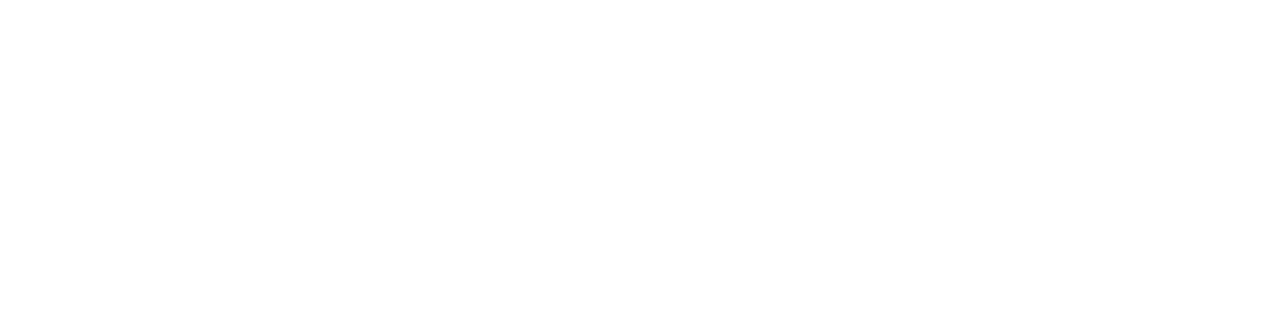
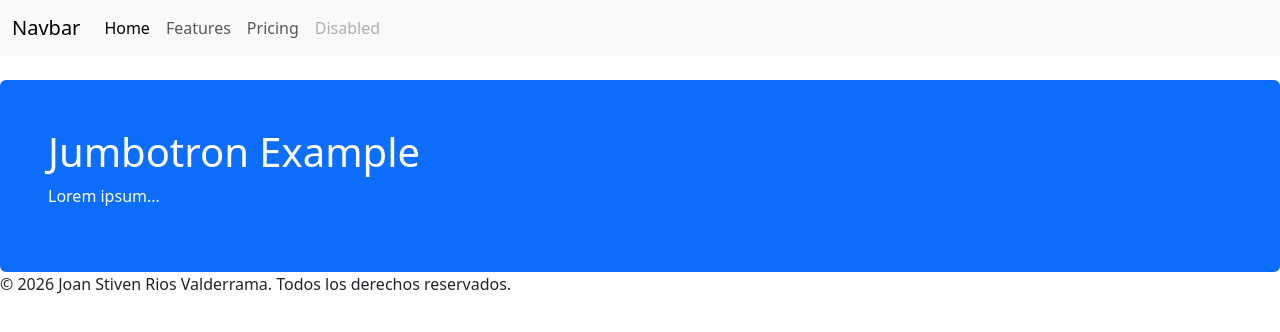
Before and after one commit to joanstvn/taller_3, a plain HTML site: page index.html in a window 1280 px wide. Drawn offline with nearby package versions, Linux system fonts and the light colour scheme.

Commit message:
feat: add Bootstrap navbar, jumbotron and footer

```diff
--- a/index.html
+++ b/index.html
@@ -30,6 +30,44 @@
 </head>
 
 <body>
+  <header>
+    <nav class="navbar navbar-expand-lg bg-body-tertiary">
+      <div class="container-fluid">
+        <a class="navbar-brand" href="#">Navbar</a>
+        <button class="navbar-toggler" type="button" data-bs-toggle="collapse" data-bs-target="#navbarNav"
+          aria-controls="navbarNav" aria-expanded="false" aria-label="Toggle navigation">
+          <span class="navbar-toggler-icon"></span>
+        </button>
+        <div class="collapse navbar-collapse" id="navbarNav">
+          <ul class="navbar-nav">
+            <li class="nav-item">
+              <a class="nav-link active" aria-current="page" href="#">Home</a>
+            </li>
+            <li class="nav-item">
+              <a class="nav-link" href="#">Features</a>
+            </li>
+            <li class="nav-item">
+              <a class="nav-link" href="#">Pricing</a>
+            </li>
+            <li class="nav-item">
+              <a class="nav-link disabled" aria-disabled="true">Disabled</a>
+            </li>
+          </ul>
+        </div>
+      </div>
+    </nav>
+  </header>
+  <main>
+    <div class="mt-4 p-5 bg-primary text-white rounded">
+      <h1>Jumbotron Example</h1>
+      <p>Lorem ipsum...</p>
+    </div>
+  </main>
+  <footer>
+    <p>&copy; 2026 Joan Stiven Rios Valderrama. Todos los derechos reservados.</p>
+  </footer>
+
+
   <!-- Bootsrap JS -->
   <script src="https://cdn.jsdelivr.net/npm/bootstrap@5.3.8/dist/js/bootstrap.bundle.min.js"
     integrity="sha384-FKyoEForCGlyvwx9Hj09JcYn3nv7wiPVlz7YYwJrWVcXK/BmnVDxM+D2scQbITxI"
```
